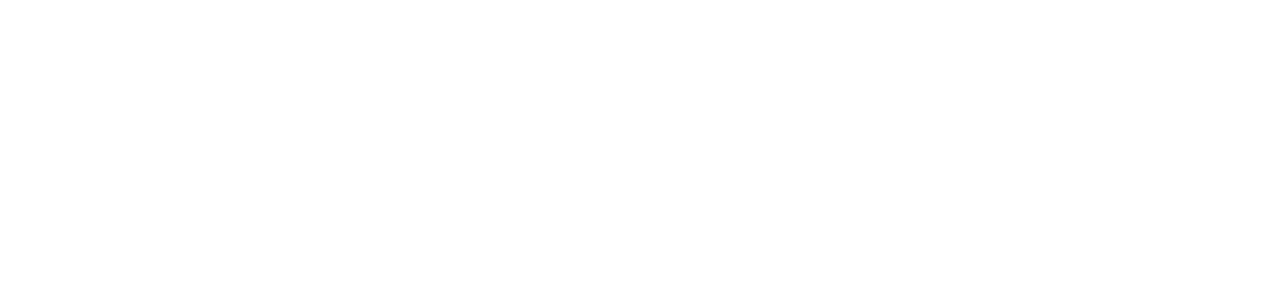
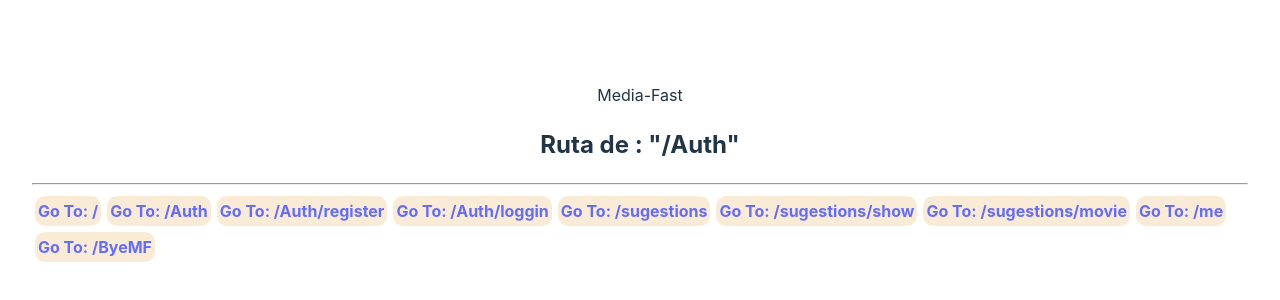
Before and after one commit to Arguish/Media-Fast-Front, a React (Vite) app: page /auth in a window 1280 px wide. Before the commit this address had no page. Shown: the part 226-526 px from the top of the page. Built offline with nearby package versions, Linux system fonts and the light colour scheme.

Commit message:
minor changes

```diff
--- a/src/Routes/Public/Public.jsx
+++ b/src/Routes/Public/Public.jsx
@@ -2,7 +2,17 @@
 import Home from "../../Pages/Home/Home";
 
 function Public() {
-  const rutasTemporales = ["/", "/Loggin", "/CreateAccount", "/me"];
+  const rutasTemporales = [
+    "/",
+    "/Auth",
+    "/Auth/register",
+    "/Auth/loggin",
+    "/sugestions",
+    "/sugestions/show",
+    "/sugestions/movie",
+    "/me",
+    "/ByeMF",
+  ];
   return (
     <>
       <Routes>
@@ -16,6 +26,11 @@
             ></Route>
           );
         })}
+        <Route
+          path={"/*"}
+          loader={() => console.log(404)}
+          element={<Home temporal={"ERROR: 404"} array={[]}></Home>}
+        ></Route>
       </Routes>
     </>
   );
```
